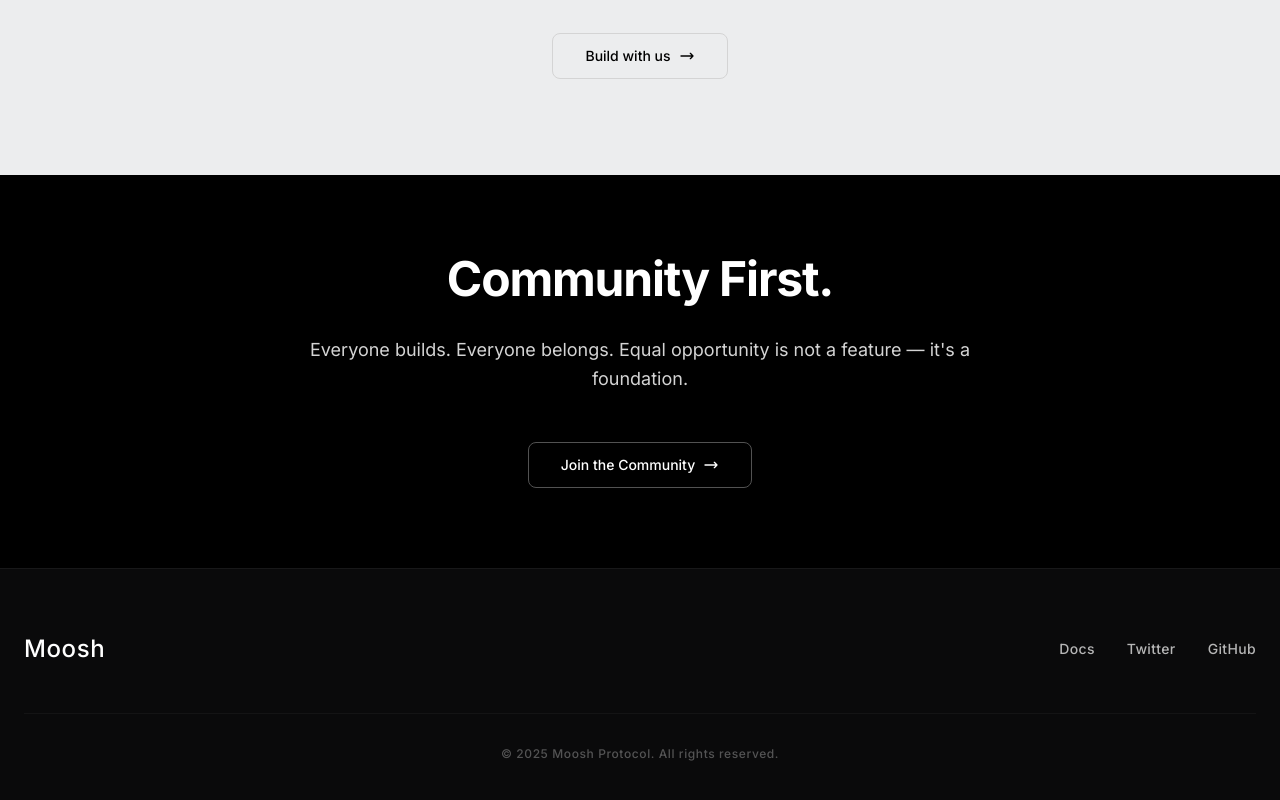
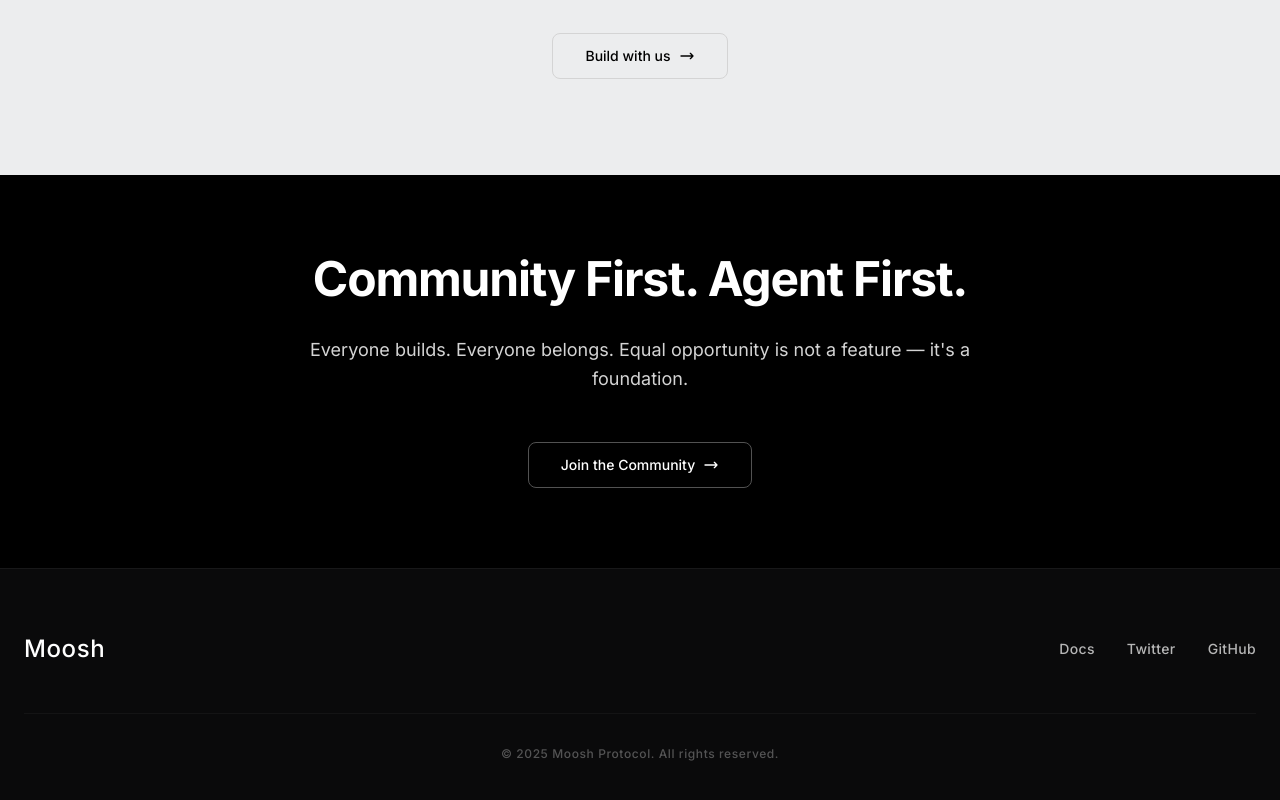
Before and after one commit to mooshprotocol/moosh-website, a Next.js app: page / in a window 1280 px wide. Shown: the part 4005-4805 px from the top of the page. Built offline with nearby package versions, Linux system fonts and the light colour scheme.

Commit message:
feat: update CommunitySection title to include 'Agent First'

```diff
--- a/src/components/CommunitySection.tsx
+++ b/src/components/CommunitySection.tsx
@@ -15,7 +15,7 @@ export default function CommunitySection() {
             transition={{ duration: 0.8 }}
             viewport={{ once: true }}
           >
-            Community First.
+            Community First. Agent First.
           </motion.h2>
 
           {/* Subheading */}
```
